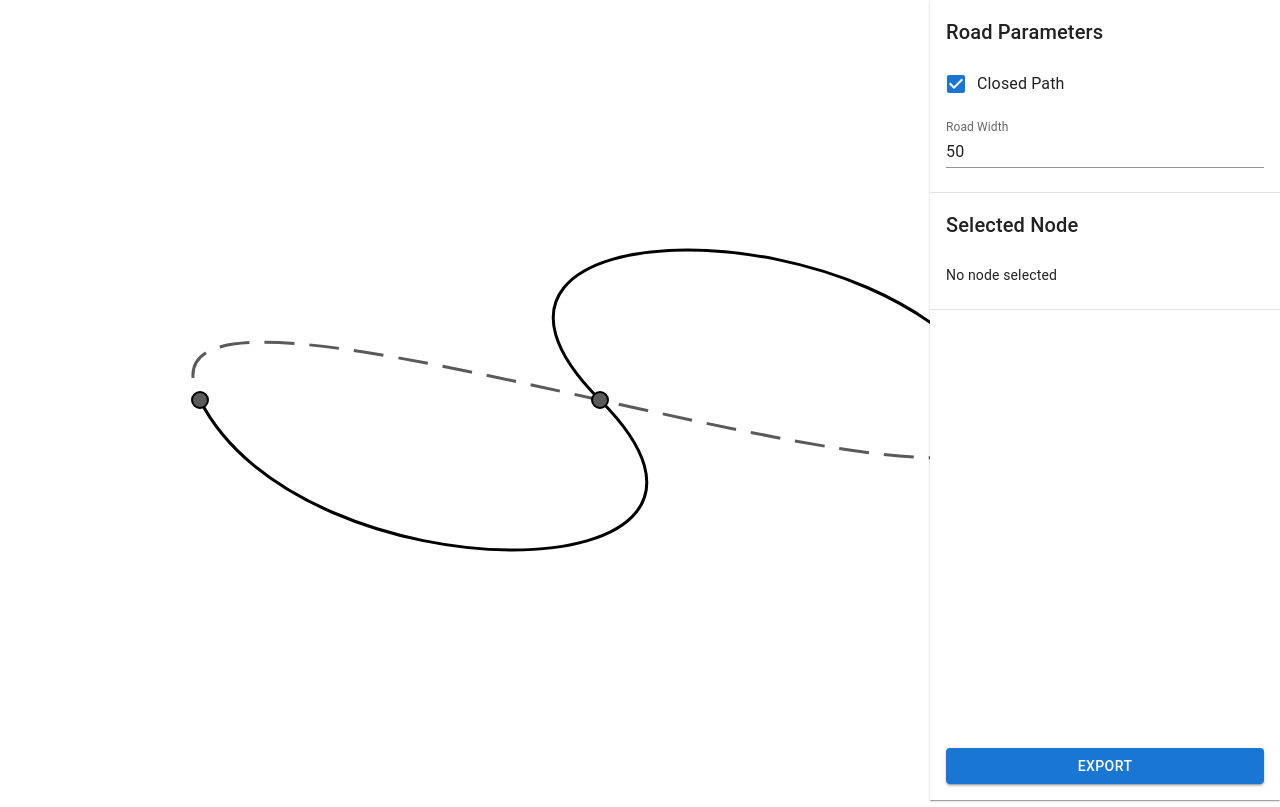
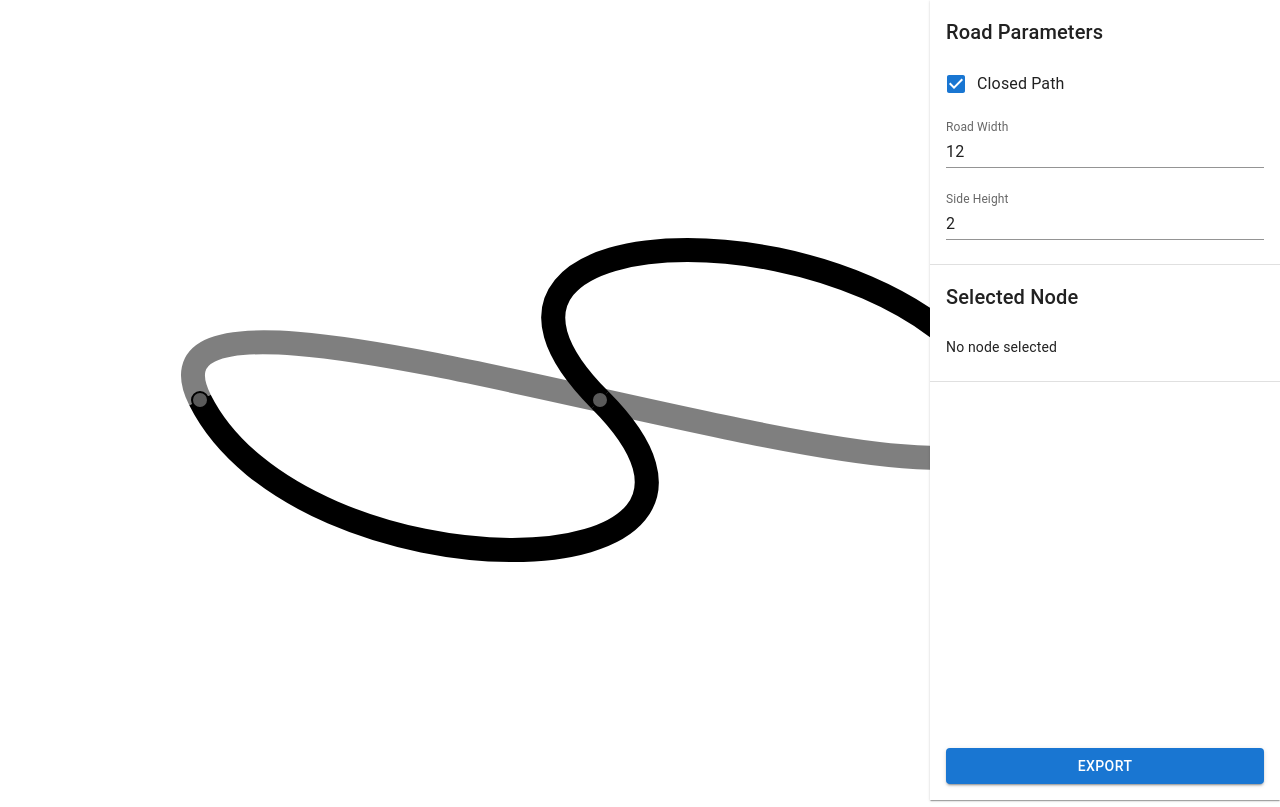
Before and after one commit to Artem-Litkovskyi/spline-road-generator, a React (Vite) app: page / in a window 1280 px wide. Built offline with nearby package versions, Linux system fonts and the light colour scheme.

Commit message:
Add cross-section parameters

```diff
--- a/src/App.tsx
+++ b/src/App.tsx
@@ -8,15 +8,14 @@ import { RoadParamsSection } from './components/RoadParamsSection.tsx';
 import { NodeParamsSection } from './components/NodeParamsSection.tsx';
 
 import { type CurveNode3 } from './geometry/curveNode.ts';
-import { generateSweptSurfaceMesh } from './geometry/mesh.ts';
-import type { Vec2 } from './geometry/vec2.ts';
+import { generateRoadCrossSection, generateSweptSurfaceMesh } from './geometry/mesh.ts';
+
 import { exportToGLTF } from './utils/export.ts';
 
 function App() {
-    const [crossSection, _] = useState<Vec2[]>([
-        { x: -10, y: 0 },
-        { x: 10, y: 0 },
-    ]);
+    const [closedPath, setClosedPath] = useState<boolean>(true);
+    const [roadWidth, setRoadWidth] = useState<number>(12);
+    const [sideHeight, setSideHeight] = useState<number>(2);
 
     const [curveNodes, setCurveNodes] = useState<CurveNode3[]>([
         {
@@ -57,11 +56,9 @@ function App() {
 
     const [selectedNode, setSelectedNode] = useState<number | null>();
 
-    const [roadWidth, setRoadWidth] = useState<number>(50);
-    const [closedPath, setClosedPath] = useState<boolean>(true);
-
     const exportToGLB = () => {
-        const mesh = generateSweptSurfaceMesh(curveNodes, crossSection, 20, closedPath);
+        const { crossSection, skipPoligonIdx } = generateRoadCrossSection(roadWidth, sideHeight);
+        const mesh = generateSweptSurfaceMesh(curveNodes, crossSection, 20, closedPath, skipPoligonIdx);
         exportToGLTF(mesh.vertices, mesh.indices, true);
     }
 
@@ -71,7 +68,7 @@ function App() {
                 <CurveEditor
                     curveNodes={curveNodes} updateNode={updateNode} addNode={addNode} removeNode={removeNode}
                     selectedNode={selectedNode} setSelectedNode={setSelectedNode}
-                    closedPath={closedPath}
+                    closedPath={closedPath} roadWidth={roadWidth}
                 />
             </Box>
 
@@ -79,6 +76,7 @@ function App() {
                 <RoadParamsSection
                     closedPath={closedPath} setClosedPath={setClosedPath}
                     roadWidth={roadWidth} setRoadWidth={setRoadWidth}
+                    sideHeight={sideHeight} setSideHeight={setSideHeight}
                 />
 
                 <Divider />
--- a/src/components/RoadParamsSection.tsx
+++ b/src/components/RoadParamsSection.tsx
@@ -7,6 +7,8 @@ interface RoadParamsSectionProps {
     setClosedPath: (value: boolean) => void,
     roadWidth: number,
     setRoadWidth: (value: number) => void,
+    sideHeight: number,
+    setSideHeight: (value: number) => void,
 }
 
 export function RoadParamsSection(props: RoadParamsSectionProps) {
@@ -31,6 +33,15 @@ export function RoadParamsSection(props: RoadParamsSectionProps) {
                 value={props.roadWidth}
                 onChange={(e) => props.setRoadWidth(Number(e.target.value))}
             />
+
+            <CustomInput
+                label='Side Height'
+                type='number'
+                placeholder='0'
+                slotProps={{ htmlInput: { min: 0.25 } }}
+                value={props.sideHeight}
+                onChange={(e) => props.setSideHeight(Number(e.target.value))}
+            />
         </PanelSection>
     )
 }
--- a/src/components/curveEditor/CurveEditor.tsx
+++ b/src/components/curveEditor/CurveEditor.tsx
@@ -25,10 +25,11 @@ interface CurveEditorProps {
     selectedNode: number | null | undefined;
     setSelectedNode: Dispatch<SetStateAction<number | null | undefined>>;
     closedPath: boolean;
+    roadWidth: number;
 }
 
 export function CurveEditor(
-    { curveNodes, updateNode, addNode, removeNode, selectedNode, setSelectedNode, closedPath }: CurveEditorProps
+    { curveNodes, updateNode, addNode, removeNode, selectedNode, setSelectedNode, closedPath, roadWidth }: CurveEditorProps
 ) {
     const [svg, setSvg] = useState<SVGSVGElement | null>(null);
 
@@ -114,6 +115,7 @@ export function CurveEditor(
                     key={i}
                     className={'curve-path'}
                     curveNodes={[n0, convertedNodes[i+1]]}
+                    curveWidth={roadWidth * svgCanvasTransform.scale}
                     onMouseDown={(e) => onPathDragStart(i+1, e)}
                 />
             ))}
@@ -123,6 +125,7 @@ export function CurveEditor(
                     key={curveNodes.length - 1}
                     className={'curve-path closed'}
                     curveNodes={[convertedNodes[curveNodes.length - 1], convertedNodes[0]]}
+                    curveWidth={roadWidth * svgCanvasTransform.scale}
                     onMouseDown={(e) => onPathDragStart(curveNodes.length, e)}
                 />
             )}
--- a/src/components/curveEditor/CurvePath.tsx
+++ b/src/components/curveEditor/CurvePath.tsx
@@ -4,10 +4,11 @@ import type { CurveNode2 } from '../../geometry/curveNode.ts';
 interface CurvePathProps {
     className?: string;
     curveNodes: CurveNode2[];
+    curveWidth: number;
     onMouseDown?: (e: React.MouseEvent<SVGElement>) => void;
 }
 
-export function CurvePath({ className, curveNodes, onMouseDown }: CurvePathProps) {
+export function CurvePath({ className, curveNodes, curveWidth, onMouseDown }: CurvePathProps) {
     const commands: string[] = [];
 
     commands.push(`M ${curveNodes[0].position.x},${curveNodes[0].position.y}`);
@@ -29,6 +30,7 @@ export function CurvePath({ className, curveNodes, onMouseDown }: CurvePathProps
         <path
             d={d}
             className={className}
+            style={{ strokeWidth: curveWidth }}
             onMouseDown={(e) => {
                 e.stopPropagation();
                 onMouseDown?.(e);
--- a/src/geometry/mesh.ts
+++ b/src/geometry/mesh.ts
@@ -50,7 +50,8 @@ export function generateSweptSurfaceMesh(
     curveNodes: CurveNode3[],
     crossSection: Vec2[],
     resolution: number,
-    closedPath: boolean
+    closedPath: boolean,
+    skipPoligonIdx?: number[]
 ) {
     const vertices: number[] = [];
     const indices: number[] = [];
@@ -77,7 +78,11 @@ export function generateSweptSurfaceMesh(
             const currentRowIsLast = i == lastAxesIdx;
             const nextRowIsFirst = currentRowIsLast && closedPath;
 
-            if (!rightmostVertex && (!currentRowIsLast || closedPath)) {
+            if (
+                !rightmostVertex
+                && (skipPoligonIdx == null || !skipPoligonIdx.includes(j))
+                && (!currentRowIsLast || closedPath)
+            ) {
                 const a = vertexIdx;
                 const b = a + 1;
                 const c = nextRowIsFirst ? j : a + crossSection.length;
@@ -95,3 +100,17 @@ export function generateSweptSurfaceMesh(
 
     return { vertices, indices };
 }
+
+export function generateRoadCrossSection(roadWidth: number, sideHeight: number) {
+    const halfRoadWidth = roadWidth / 2;
+    const crossSection: Vec2[] = [
+        { x: -halfRoadWidth, y: -sideHeight },
+        { x: -halfRoadWidth, y: 0 },
+        { x: -halfRoadWidth, y: 0 },
+        { x: halfRoadWidth, y: 0 },
+        { x: halfRoadWidth, y: 0 },
+        { x: halfRoadWidth, y: -sideHeight },
+    ];
+    const skipPoligonIdx: number[] = [1, 3];
+    return { crossSection, skipPoligonIdx };
+}
--- a/src/index.css
+++ b/src/index.css
@@ -29,12 +29,10 @@
 .curve-path {
   fill: none;
   stroke: var(--curve);
-  stroke-width: 3;
 }
 
 .curve-path.closed {
-  stroke: var(--node);
-  stroke-dasharray: 30, 15;
+  opacity: 0.5;
 }
 
 /* Pos XY Handle */
```
